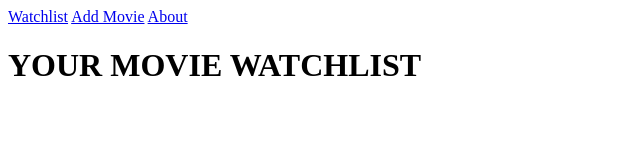
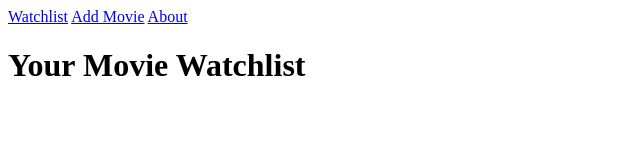
Before and after one commit to ColinShow/Showalter_INF651, a plain HTML site: page Final Project/index.html in a window 1280 px wide. Shown: the whole page, without its empty margins (0-640 px from the left). Drawn offline with Linux system fonts and the light colour scheme.

Commit message:
h1 tweak

```diff
--- a/Final Project/index.html
+++ b/Final Project/index.html
@@ -13,7 +13,7 @@
         <a href="about.html">About</a>
     </nav>
 
-    <h1>YOUR MOVIE WATCHLIST</h1>
+    <h1>Your Movie Watchlist</h1>
 
     <div id="movie-list">
         <!--Load Movies Here-->
```
Also changed, not shown: Final Project/add-movie.html (line endings or trailing spaces).
